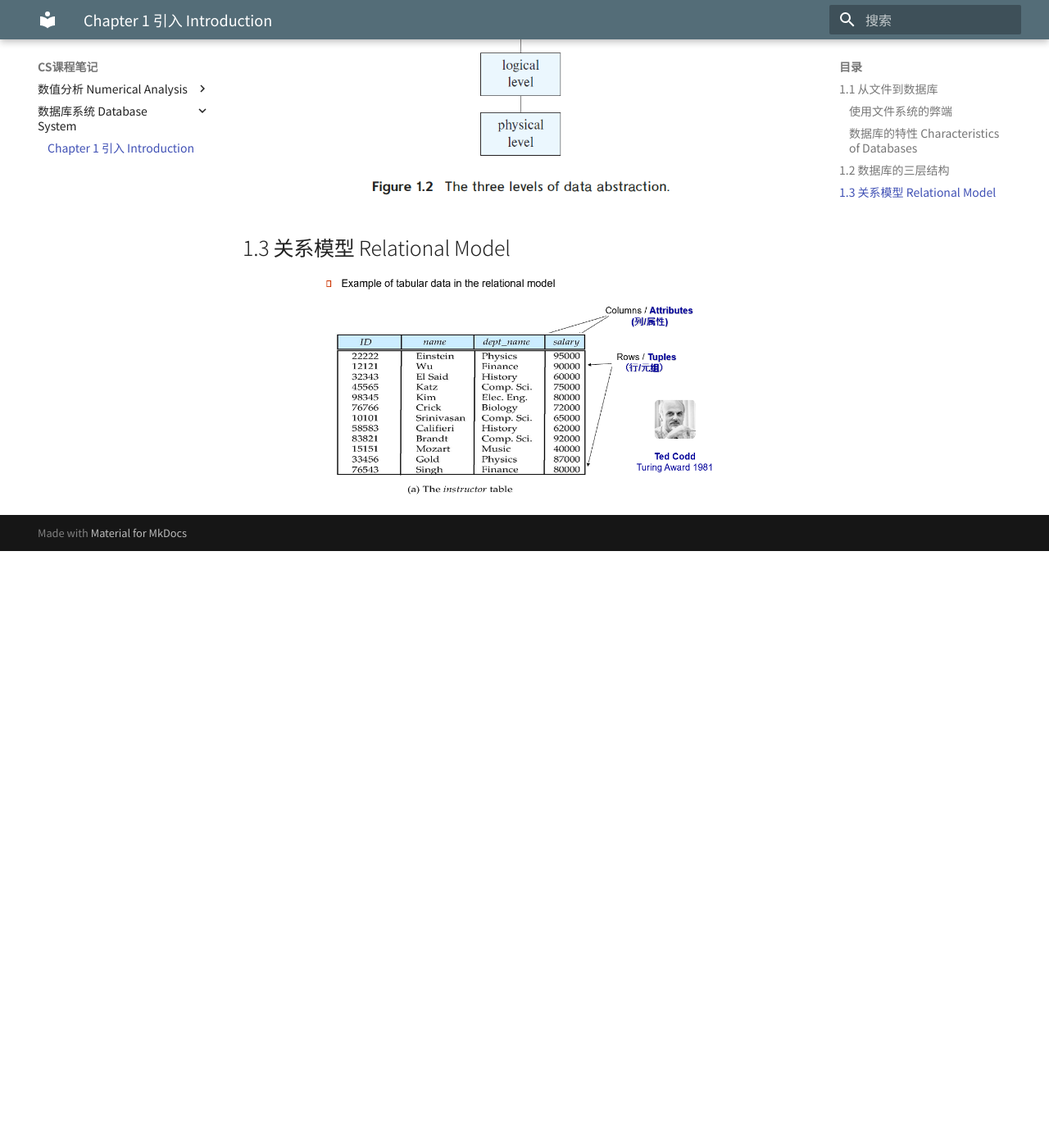
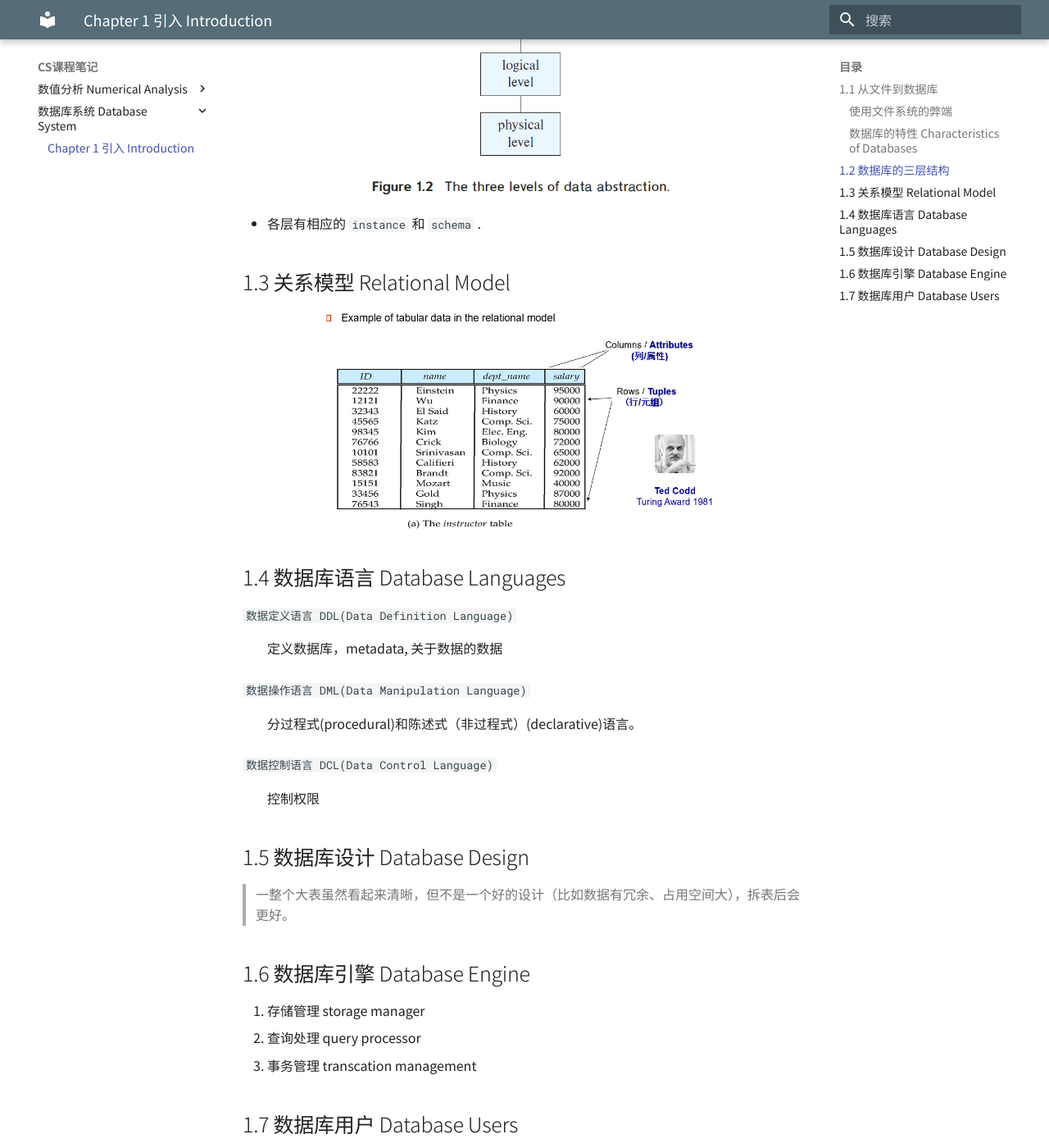
Before and after one commit to Shallowy/notebook, an MkDocs documentation site: the page built from docs/cs_notes/database_system/chap1.md, in a window 1280 px wide and 1400 px high, scrolled down 1234 px. Shown: the whole window at 82% size. Built offline with MkDocs 1.6.1 and Material for MkDocs 9.7.7, drawn with Linux system fonts in a browser that asks for light colours; comment, search, counter and statistics services are not loaded; before the commit the page ends 1906 px from its top, so only the background shows below that; some of the changed text lies outside the part shown.

Commit message:
modified

```diff
--- a/docs/cs_notes/database_system/chap1.md
+++ b/docs/cs_notes/database_system/chap1.md
@@ -7,7 +7,7 @@
 </figure>
 
 ### 使用文件系统的弊端
-1. 数据冗余(data redundancy)和不一致(inconsistency) ；
+1. 数据冗余(data redundancy)和不一致(inconsistency)；
 2. 数据孤立（多种形式，共享不便）；
 3. 存取数据困难（每次新的查询任务都要新的程序来寻找）；
 4. 完整性问题（满足约束条件，如余额大于0等，这些都得在程序中编入，一旦改变约束条件，就要重新编写、编译运行（因为文件本身没法限制这些条件））；
@@ -29,7 +29,36 @@
   ![](img/02.png){width="500"}
 </figure>
 
+- 各层有相应的 `instance` 和 `schema` .
+
 ## 1.3 关系模型 Relational Model
 <figure markdown="span">
   ![](img/03.png){width="500"}
 </figure>
+
+## 1.4 数据库语言 Database Languages
+
+`数据定义语言 DDL(Data Definition Language)`
+:   定义数据库，metadata, 关于数据的数据
+
+`数据操作语言 DML(Data Manipulation Language)`
+:   分过程式(procedural)和陈述式（非过程式）(declarative)语言。
+
+`数据控制语言 DCL(Data Control Language)`
+:   控制权限
+
+## 1.5 数据库设计 Database Design
+> 一整个大表虽然看起来清晰，但不是一个好的设计（比如数据有冗余、占用空间大），拆表后会更好。
+
+## 1.6 数据库引擎 Database Engine
+1. 存储管理 storage manager
+2. 查询处理 query processor
+3. 事务管理 transcation management
+
+## 1.7 数据库用户 Database Users
+<figure markdown="span">
+  ![](img/04.png){width="500"}
+</figure>
+
+- DBA(database administrator): 数据库管理员
+- 还有一个database engine developer
```
Also changed, not shown: docs/cs_notes/database_system/img/04.png (added).
